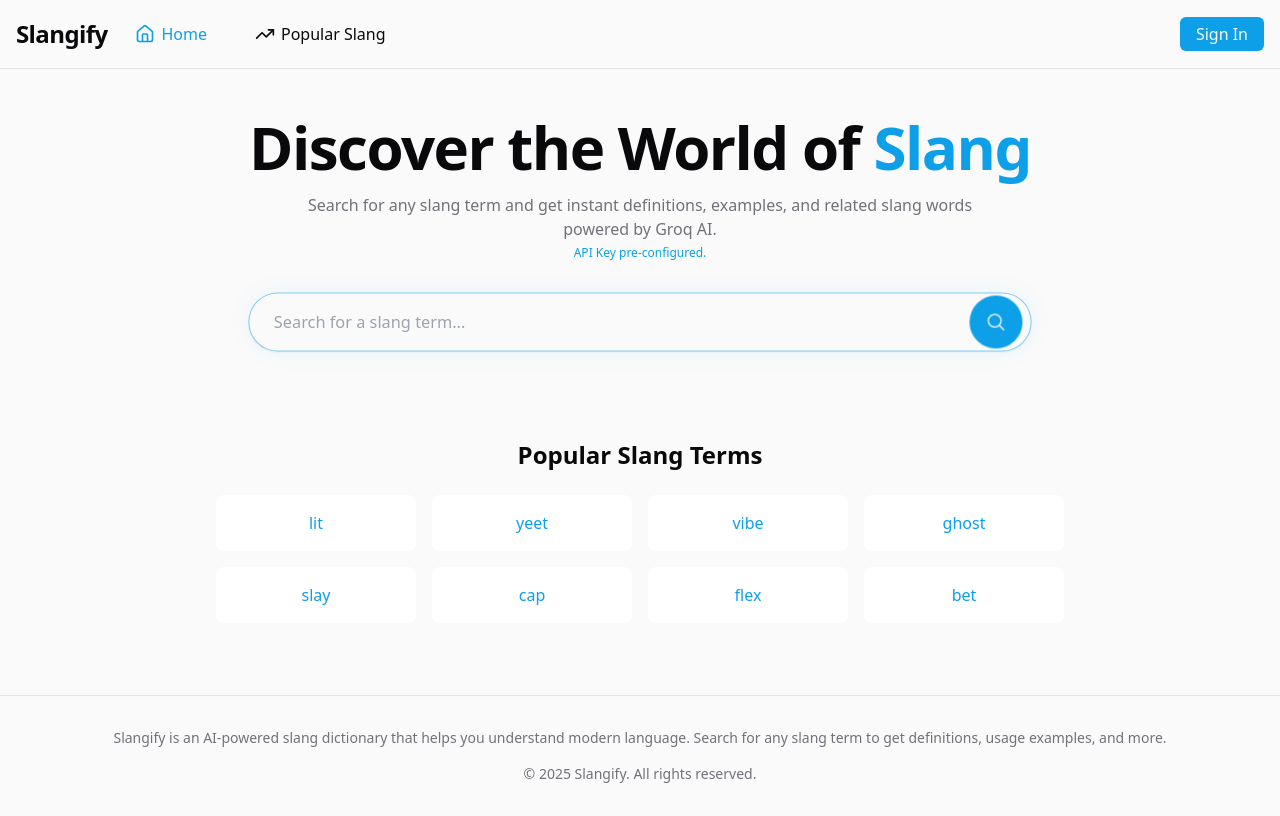
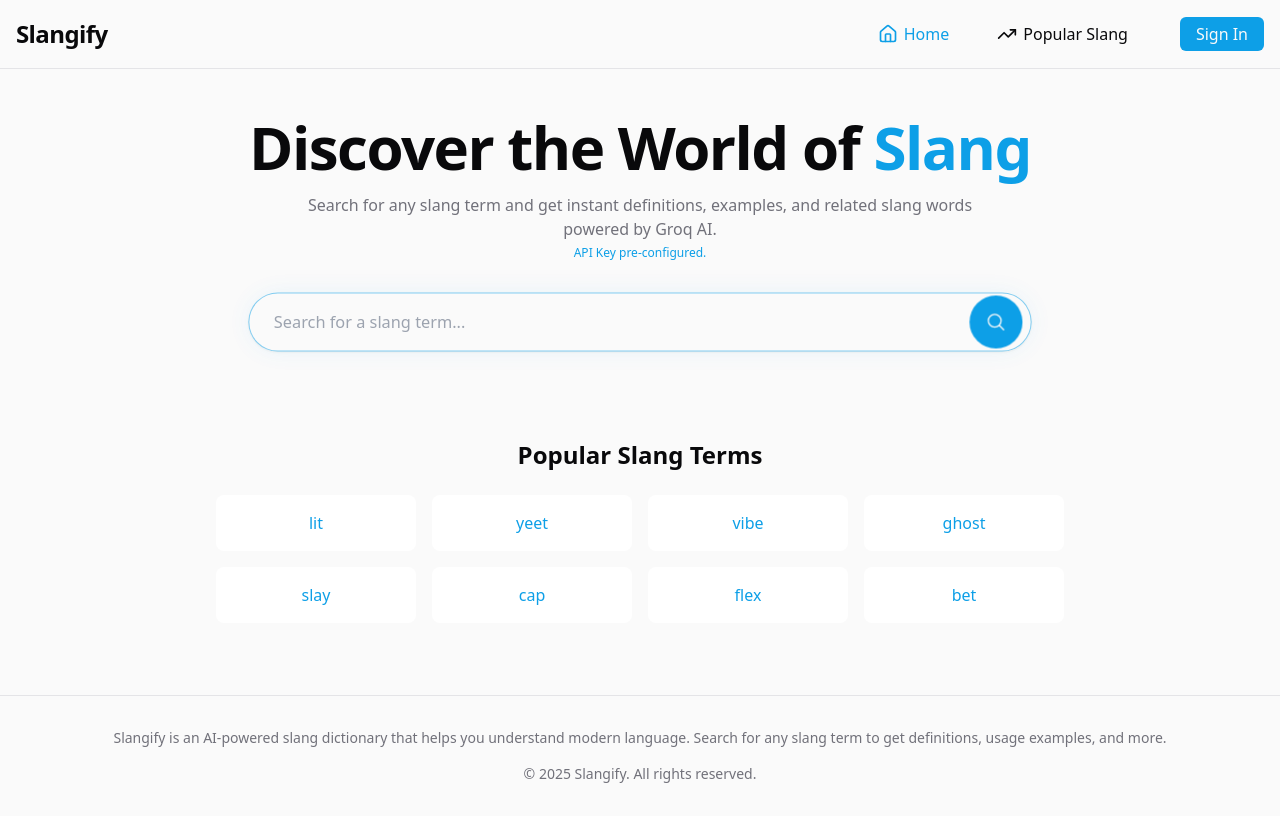
Before and after one commit to Harshil2498/slangify-master, a React (Vite) app: page / in a window 1280 px wide. Built offline with nearby package versions, Linux system fonts and the light colour scheme.

Commit message:
Fix: Navigation bar buttons
Fixes the home and favorites buttons in the navigation bar.

```diff
--- a/src/components/Header.tsx
+++ b/src/components/Header.tsx
@@ -16,7 +16,8 @@ const Header = () => {
           Slangify
         </Link>
 
-        <nav className="flex-1 mx-4">
+        <div className="flex-1 flex justify-end">
+          <nav>
             <ul className="flex items-center space-x-4 md:space-x-6">
               <li>
                 <Link
@@ -40,13 +41,7 @@ const Header = () => {
                   <span>Popular Slang</span>
                 </Link>
               </li>
-          </ul>
-        </nav>
-
-        <div>
-          <ul className="flex items-center space-x-4">
-            {user ? (
-              <>
+              {user && (
                 <li>
                   <Link
                     to="/favorites"
@@ -58,29 +53,31 @@ const Header = () => {
                     <span>Favorites</span>
                   </Link>
                 </li>
+              )}
+              {user ? (
                 <li>
                   <button
                     onClick={async () => {
                       await signOut();
                       navigate('/');
                     }}
-                    className="px-3 py-1.5 border border-border rounded-md hover:bg-primary/10 transition-colors"
+                    className="ml-4 px-3 py-1.5 border border-border rounded-md hover:bg-primary/10 transition-colors"
                   >
                     Sign Out
                   </button>
                 </li>
-              </>
               ) : (
                 <li>
                   <Link
                     to="/auth"
-                  className="px-4 py-1.5 bg-primary text-primary-foreground rounded-md hover:bg-primary/90 transition-colors"
+                    className="ml-4 px-4 py-1.5 bg-primary text-primary-foreground rounded-md hover:bg-primary/90 transition-colors"
                   >
                     Sign In
                   </Link>
                 </li>
               )}
             </ul>
+          </nav>
         </div>
       </div>
     </header>
```
Lines whose indentation alone changed are shown as unchanged.
